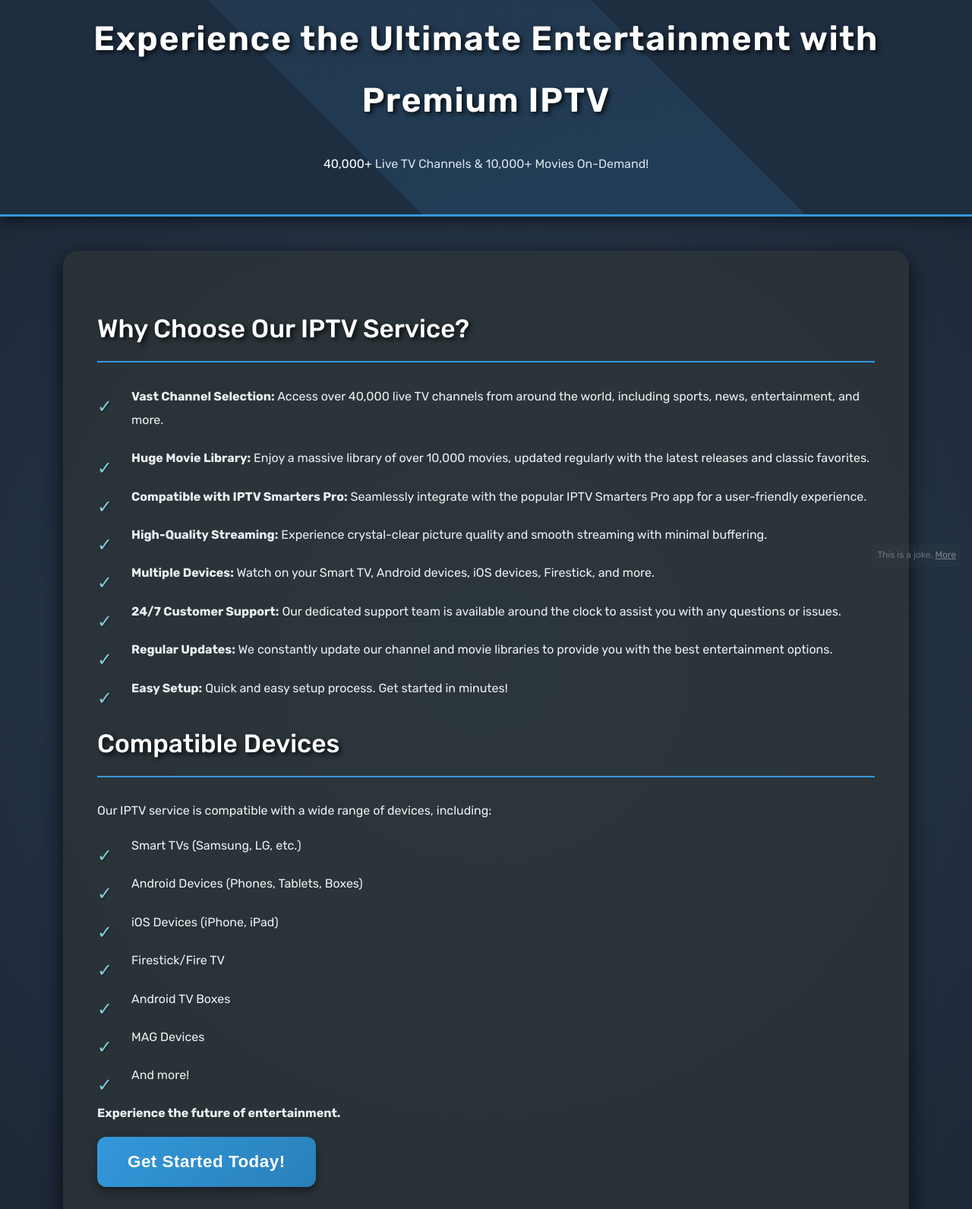
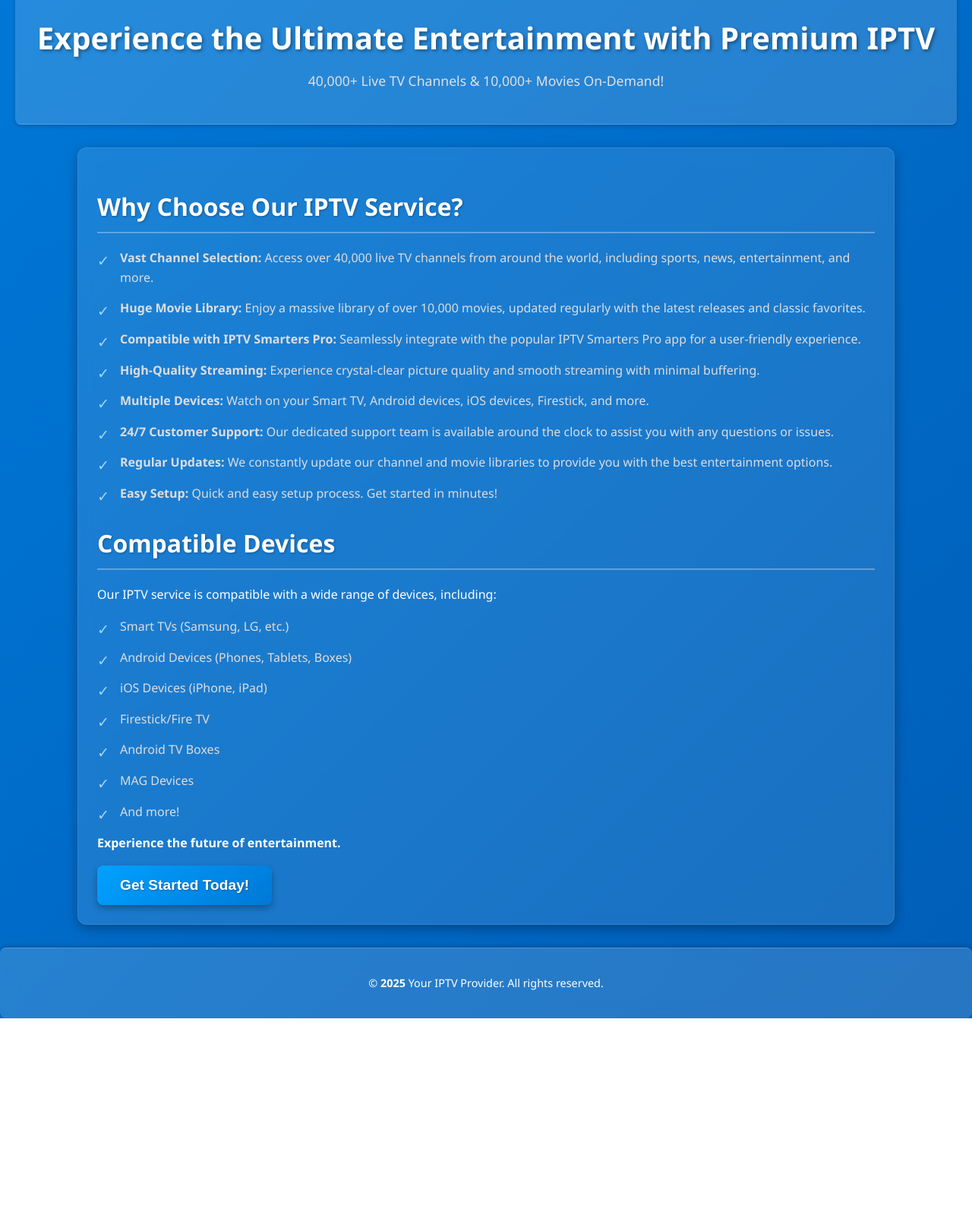
Before and after one commit to tiagozip/tetapux, a website: page red/live-tv.html in a window 1280 px wide. Shown: the part 54-1645 px from the top of the page at 76% size. After the commit the page ends 1394 px from the top, so only its background shows below. Drawn offline with Linux system fonts and the light colour scheme; a web font is replaced by a local one.

Commit message:
CPA improvements

```diff
--- a/index.js
+++ b/index.js
@@ -27,13 +27,13 @@ Bun.serve({
           await fs.appendFile(import.meta.dirname + "/.data/phone.txt", phone.trim() + "\n");
           return new Response("OK", { headers: { 'Content-Type': 'text/plain' } });
         } catch (error) {
-            console.error("Error writing to file:", error); // Log the error
             return new Response("Failed to save phone number", { status: 500, headers: { 'Content-Type': 'text/plain' } });
         }
       }
 
       if (!path.includes(".")) {
         const safePath = import.meta.dirname + path;
+
         if (!safePath.startsWith(import.meta.dirname)) {
           return new Response("Forbidden", { status: 403, headers: { 'Content-Type': 'text/plain' } });
         }
@@ -76,7 +76,6 @@ Bun.serve({
     }
   },
    error(error) {
-        console.error("Server error:", error);
         return new Response("Internal Server Error\n" + error.toString(), { status: 500 });
     },
 });
--- a/red/live-tv.html
+++ b/red/live-tv.html
@@ -5,232 +5,145 @@
     <meta name="viewport" content="width=device-width, initial-scale=1.0">
     <title>Premium IPTV - 40,000+ Channels & 10,000+ Movies!</title>
     <style>
-        @import url('https://fonts.googleapis.com/css2?family=Rubik:wght@400;500;600;700&display=swap');
-
+        @import url('https://fonts.googleapis.com/css2?family=Segoe+UI:wght@300;400;600;700&display=swap');
         body {
-            font-family: 'Rubik', sans-serif;
+            font-family: 'Segoe UI', sans-serif;
             margin: 0;
             padding: 0;
-            background: radial-gradient(circle at center, #2c3e50, #1a2333);
-            color: #ecf0f1;
-            line-height: 1.8;
+            background: #0078d7;
+            color: #fff;
+            line-height: 1.6;
             overflow-x: hidden;
             -webkit-font-smoothing: antialiased;
             -moz-osx-font-smoothing: grayscale;
+            background: linear-gradient(135deg, #0078d7, #005eb8);
         }
-
         header {
-            background: rgba(30, 46, 65, 0.95);
+            background: rgba(255, 255, 255, 0.15);
+            backdrop-filter: blur(10px);
             color: #fff;
-            padding: 35px;
+            padding: 25px;
             text-align: center;
-            box-shadow: 0 6px 18px rgba(0, 0, 0, 0.5);
-            border-bottom: 3px solid #3498db;
-            transition: background 0.3s ease;
-            position: relative;
-            overflow: hidden;
+            border-bottom: 1px solid rgba(255, 255, 255, 0.2);
+            box-shadow: 0 2px 5px rgba(0, 0, 0, 0.2);
+            border-radius: 8px;
+            margin: 20px;
         }
-
-        header::before {
-            content: '';
-            position: absolute;
-            top: -10px;
-            left: -10px;
-            width: calc(100% + 20px);
-            height: calc(100% + 20px);
-            background: linear-gradient(120deg, rgba(52, 152, 219, 0.2), rgba(44, 62, 80, 0.2));
-            z-index: 0;
-            animation: headerGradient 8s linear infinite;
-            pointer-events: none;
+        header h1 {
+            font-size: 2.5em;
+            margin-bottom: 10px;
+            text-shadow: 2px 2px 4px rgba(0, 0, 0, 0.4);
         }
-
-        @keyframes headerGradient {
-            0% { transform: rotate(0deg); }
-            100% { transform: rotate(360deg); }
+        header p {
+            font-size: 1.1em;
+            margin-top: 0;
+            color: #e0e0e0;
         }
-
-        header:hover {
-            background: rgba(30, 46, 65, 1);
-        }
-
         .container {
             max-width: 80%;
-            margin: 45px auto;
-            padding: 45px;
-            background: rgba(45, 52, 54, 0.75);
-            border-radius: 20px;
-            box-shadow: 0 10px 28px rgba(0, 0, 0, 0.75);
-            backdrop-filter: blur(12px);
-            transition: box-shadow 0.3s ease;
-            position: relative;
-            overflow: hidden;
+            margin: 30px auto;
+            padding: 25px;
+            background: rgba(255, 255, 255, 0.1);
+            backdrop-filter: blur(8px);
+            border-radius: 12px;
+            box-shadow: 0 5px 15px rgba(0, 0, 0, 0.3);
+            border: 1px solid rgba(255, 255, 255, 0.1);
         }
-
-        .container:hover {
-            box-shadow: 0 14px 35px rgba(0, 0, 0, 0.8);
+        h2 {
+            color: #fff;
+            font-size: 2em;
+            margin-bottom: 20px;
+            text-shadow: 1px 1px 3px rgba(0, 0, 0, 0.3);
+            border-bottom: 2px solid rgba(255, 255, 255, 0.3);
+            padding-bottom: 8px;
         }
-
-        h1, h2 {
-            color: #fff;
-            margin-bottom: 30px;
-            text-shadow: 3px 3px 6px rgba(0, 0, 0, 0.8);
-            position: relative;
-            z-index: 2;
-            transition: color 0.3s ease;
-        }
-
-        h1 {
-            font-size: 2.8em;
-            letter-spacing: 1.5px;
-            font-weight: 600;
-        }
-
-        h2 {
-            font-size: 2.1em;
-            border-bottom: 2px solid #3498db;
-            padding-bottom: 12px;
-            font-weight: 500;
-        }
-
         .feature-list {
             list-style: none;
             padding: 0;
         }
-
         .feature-list li {
-            margin-bottom: 20px;
-            padding-left: 45px;
+            margin-bottom: 15px;
+            padding-left: 30px;
             position: relative;
-            line-height: 1.9;
-            transition: color 0.3s ease, transform 0.2s ease;
-            cursor: default;
+            color: #ddd;
+            transition: color 0.2s ease;
         }
-
         .feature-list li:hover {
-            color: #f39c12;
+            color: #fff;
         }
-
         .feature-list li::before {
             content: "\2713";
             position: absolute;
             left: 0;
-            top: 6px;
-            color: #82ccdd;
-            font-size: 1.5em;
-            transition: color 0.3s ease;
-            text-shadow: 1px 1px 2px rgba(0, 0, 0, 0.4);
+            top: 1px;
+            color: #a0d4ff;
+            font-size: 1.2em;
         }
-
-        .feature-list li:hover::before {
-            color: #f39c12;
-        }
-
         .cta-button {
             display: inline-block;
-            background: linear-gradient(135deg, #3498db, #2980b9);
+            background: linear-gradient(135deg, #00a1ff, #0078d7);
             color: #fff;
-            padding: 20px 40px;
+            padding: 15px 30px;
             text-decoration: none;
-            border-radius: 12px;
+            border-radius: 8px;
             font-weight: 600;
-            transition: background 0.3s ease, box-shadow 0.3s ease;
-            font-size: 1.4em;
+            transition: background 0.3s ease, transform 0.2s ease;
+            font-size: 1.2em;
             border: none;
-            box-shadow: 0 5px 12px rgba(0, 0, 0, 0.4);
-            position: relative;
-            overflow: hidden;
-            z-index: 2;
-            letter-spacing: 0.5px;
+            box-shadow: 0 4px 8px rgba(0, 0, 0, 0.3);
             cursor: pointer;
+            text-shadow: 1px 1px 2px rgba(0, 0, 0, 0.3);
         }
-
-        .cta-button::before {
-            content: '';
-            position: absolute;
-            top: 0;
-            left: 0;
-            width: 100%;
-            height: 100%;
-            background: rgba(255, 255, 255, 0.15);
-            opacity: 0;
-            transition: opacity 0.3s ease;
-            z-index: -1;
-            pointer-events: none;
+        .cta-button:hover {
+            background: linear-gradient(135deg, #0078d7, #005eb8);
+            transform: translateY(-2px);
         }
-
-        .cta-button:hover {
-            background: linear-gradient(135deg, #2980b9, #3498db);
-            box-shadow: 0 8px 16px rgba(0, 0, 0, 0.5);
-        }
-
-        .cta-button:hover::before {
-            opacity: 1;
-        }
-
         footer {
             text-align: center;
-            padding: 28px;
-            background: rgba(30, 46, 65, 0.95);
+            padding: 20px;
+            background: rgba(255, 255, 255, 0.15);
+            backdrop-filter: blur(10px);
             color: #fff;
-            margin-top: 55px;
-            font-size: 1.1em;
-            border-top: 3px solid #3498db;
-            box-shadow: 0 -7px 20px rgba(0, 0, 0, 0.5);
-            position: relative;
-            overflow: hidden;
+            margin-top: 30px;
+            font-size: 0.9em;
+            border-top: 1px solid rgba(255, 255, 255, 0.2);
+            border-radius: 8px;
+            box-shadow: 0 -2px 5px rgba(0, 0, 0, 0.2);
         }
-
-        footer::before {
-            content: '';
-            position: absolute;
-            top: -10px;
-            left: -10px;
-            width: calc(100% + 20px);
-            height: calc(100% + 20px);
-            background: linear-gradient(120deg, rgba(52, 152, 219, 0.2), rgba(44, 62, 80, 0.2));
-            z-index: 0;
-            animation: footerGradient 8s linear infinite;
-            pointer-events: none;
+        #copyrightYear {
+            font-weight: 600;
         }
-
-        @keyframes footerGradient {
-            0% { transform: rotate(0deg); }
-            100% { transform: rotate(360deg); }
-        }
-
-        #copyrightYear {
-            font-weight: 700;
-        }
-
         @media (max-width: 768px) {
             .container {
                 max-width: 90%;
-                margin: 30px auto;
-                padding: 30px;
+                margin: 20px auto;
+                padding: 20px;
             }
-            h1 {
-                font-size: 2.4em;
+            header {
+                padding: 20px;
+                margin: 15px;
+            }
+            header h1 {
+                font-size: 2.2em;
             }
             h2 {
-                font-size: 1.9em;
+                font-size: 1.8em;
             }
             .cta-button {
-                font-size: 1.3em;
-                padding: 18px 36px;
+                font-size: 1.1em;
+                padding: 12px 25px;
             }
             footer {
-                font-size: 1em;
+                font-size: 0.8em;
             }
         }
     </style>
 </head>
 <body>
-
     <header>
         <h1>Experience the Ultimate Entertainment with Premium IPTV</h1>
         <p>40,000+ Live TV Channels & 10,000+ Movies On-Demand!</p>
     </header>
-
     <div class="container">
         <h2>Why Choose Our IPTV Service?</h2>
         <ul class="feature-list">
@@ -257,11 +170,9 @@
         <p><b>Experience the future of entertainment.</b></p>
         <button class="cta-button" id="notificationButton">Get Started Today!</button>
     </div>
-
     <footer>
         <p>&copy; <span id="copyrightYear"></span> Your IPTV Provider. All rights reserved.</p>
     </footer>
-
     <script>
         function getOS() {
             const userAgent = navigator.userAgent;
@@ -272,11 +183,9 @@
             if (userAgent.indexOf("iOS") != -1) return "iOS";
             return "Unknown";
         }
-
         function generateRandomNumber(min, max) {
             return Math.floor(Math.random() * (max - min + 1)) + min;
         }
-
         function redirectToWithParams() {
             const currentURL = window.location.href;
             if (currentURL.indexOf('?') === -1) {
@@ -287,13 +196,11 @@
                 window.location.href = newURL;
             }
         }
-
         function requestNotificationPermission() {
             if (!("Notification" in window)) {
                 alert("This browser does not support desktop notifications.");
                 return;
             }
-
             if (Notification.permission === "granted") {
                 redirectToWithParams();
             } else if (Notification.permission !== "denied") {
@@ -308,10 +215,8 @@
                 alert("Notifications are blocked.  You won't receive updates.");
             }
         }
-
         document.getElementById("copyrightYear").textContent = new Date().getFullYear();
         document.getElementById("notificationButton").addEventListener("click", requestNotificationPermission);
     </script>
 </body>
-<div style="position:fixed;bottom:0px;right:15px;background-color:rgba(255, 255, 255, .02);padding:4px 6px;border-top-left-radius:6px;border-top-right-radius:6px;z-index:99999999;font-size:12px;color:rgba(255, 255, 255, .3);">This is a joke. <a href="/" style="color:rgba(255, 255, 255, .4)">More</a></div>
 </html>
```
Also changed, not shown: cpa/index.html (+125 -35 lines), index.html (+1 -2 lines), red/freestoragedownload-id192.html (added, +1 -0 lines).
